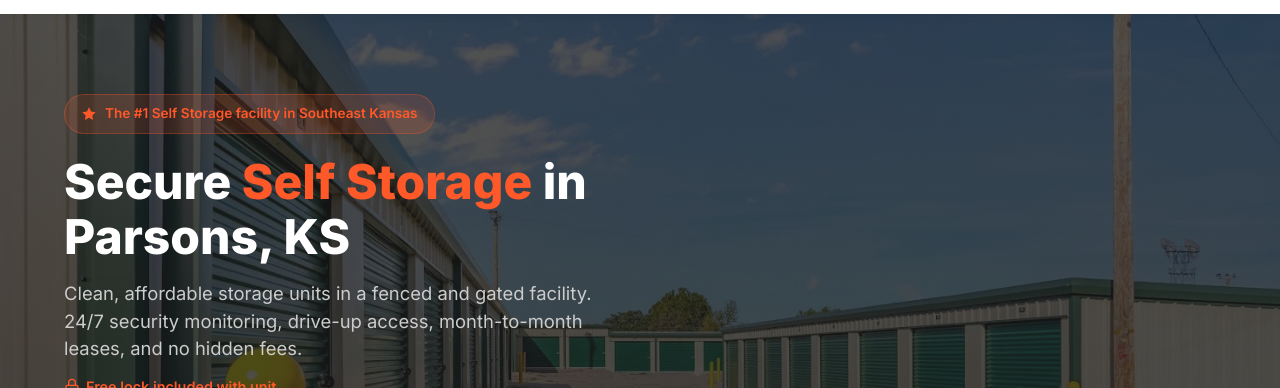
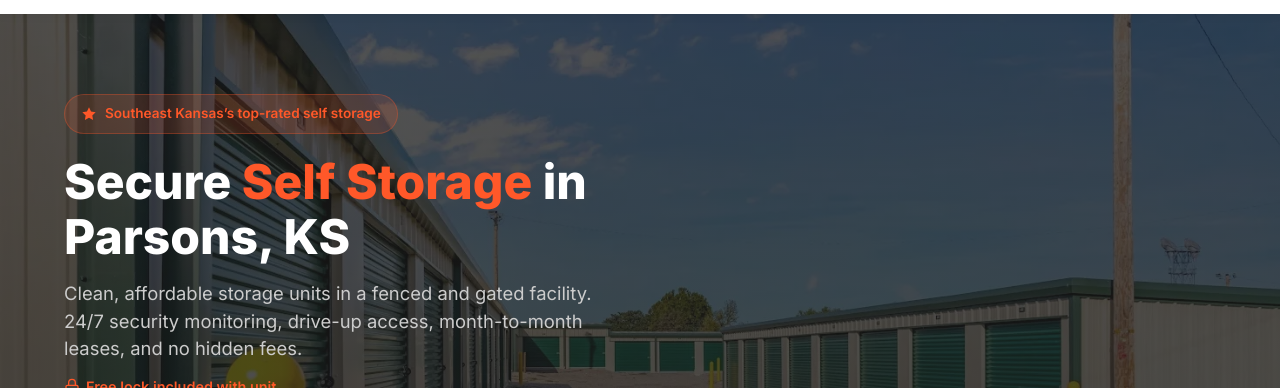
Before and after one commit to ccwhaley-star/labette-county-storage, a website: page index.html in a window 1280 px wide. Shown: the part 54-442 px from the top of the page. Drawn offline with Linux system fonts and the light colour scheme.

Commit message:
Hero badge -> Southeast Kansas's top-rated self storage
Softer, substantiated variant of the earlier '#1' claim (tied to the
4.9 Google rating) to avoid an unsubstantiated superlative on the live
ad-running site.

```diff
--- a/index.html
+++ b/index.html
@@ -83,7 +83,7 @@
       <div class="hero-content">
         <div class="hero-badge">
           <svg width="16" height="16" viewBox="0 0 24 24" fill="currentColor"><polygon points="12 2 15.09 8.26 22 9.27 17 14.14 18.18 21.02 12 17.77 5.82 21.02 7 14.14 2 9.27 8.91 8.26 12 2"/></svg>
-          The #1 Self Storage facility in Southeast Kansas
+          Southeast Kansas’s top-rated self storage
         </div>
         <h1>Secure <span>Self Storage</span> in Parsons, KS</h1>
         <p class="hero-subtitle">Clean, affordable storage units in a fenced and gated facility. 24/7 security monitoring, drive-up access, month-to-month leases, and no hidden fees.</p>
```
